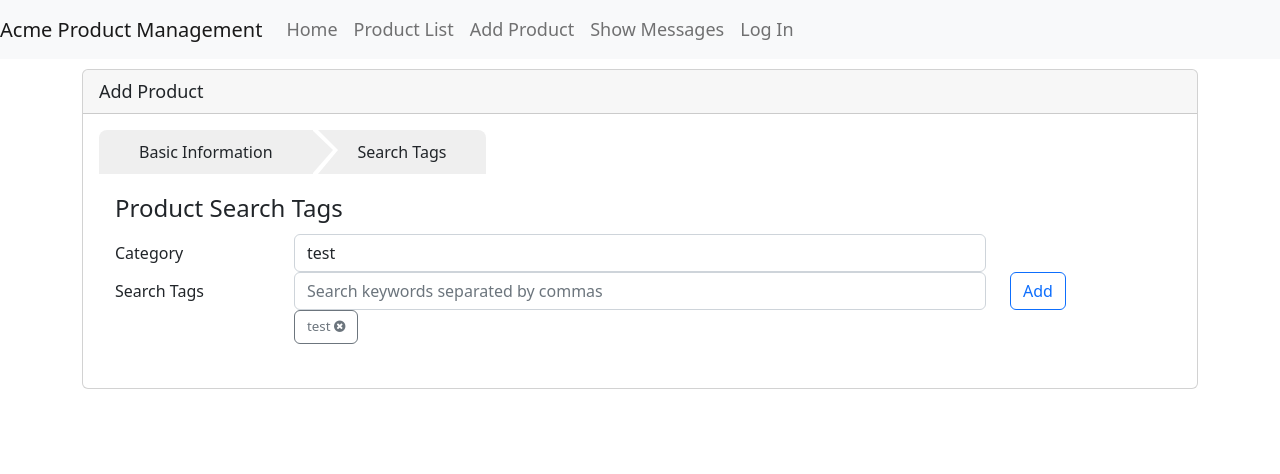
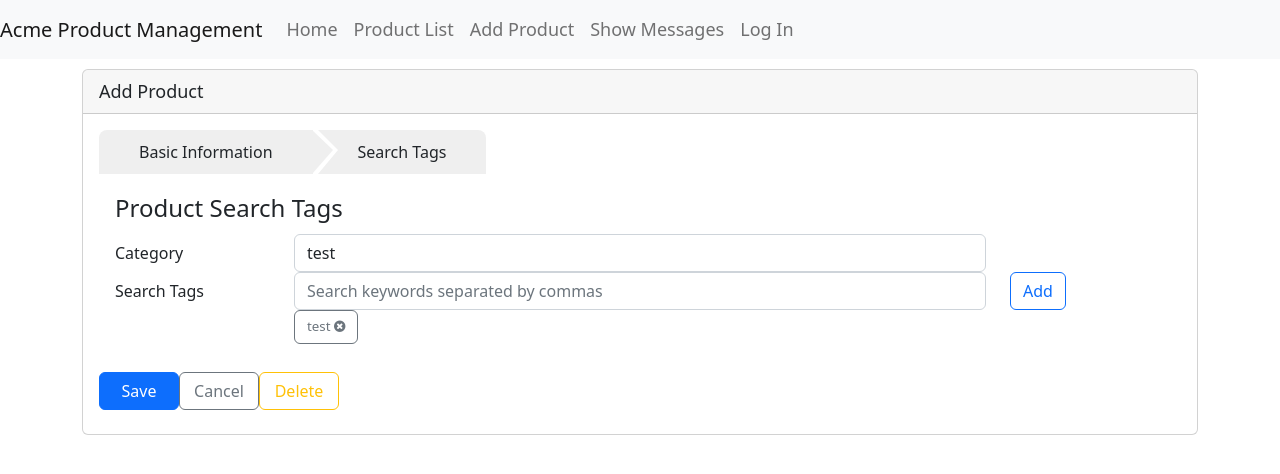
Before and after one commit to Dilan-Lakshitha/APM-Start-master, an Angular app: page /products/0/edit/tags in a window 1280 px wide. Shown: the top 474 px of the page. Built offline with nearby package versions, Linux system fonts and the light colour scheme; what angular-in-memory-web-api would draw is missing.

Commit message:
child view of save delete cancel

```diff
--- a/src/app/products/product-edit/product-edit.component.html
+++ b/src/app/products/product-edit/product-edit.component.html
@@ -10,6 +10,32 @@
       <a>Search Tags</a>
     </div>
     <router-outlet></router-outlet>
+
+    <div class="row mb-2">
+      <div class="col-md-4">
+        <button class="btn btn-primary mr-3"
+                style="width: 80px"
+                type="button"
+                title="Save your entered data"
+                (click)="saveProduct()">
+          Save
+        </button>
+        <button class="btn btn-outline-secondary mr-3"
+                style="width: 80px"
+                type="button"
+                title="Cancel your edits"
+                [routerLink]="['/products']">
+          Cancel
+        </button>
+        <button class="btn btn-outline-warning"
+                style="width: 80px"
+                type="button"
+                title="Delete this product"
+                (click)="deleteProduct()">
+          Delete
+        </button>
+      </div>
+    </div>
   </div>
 </div>
 
```
